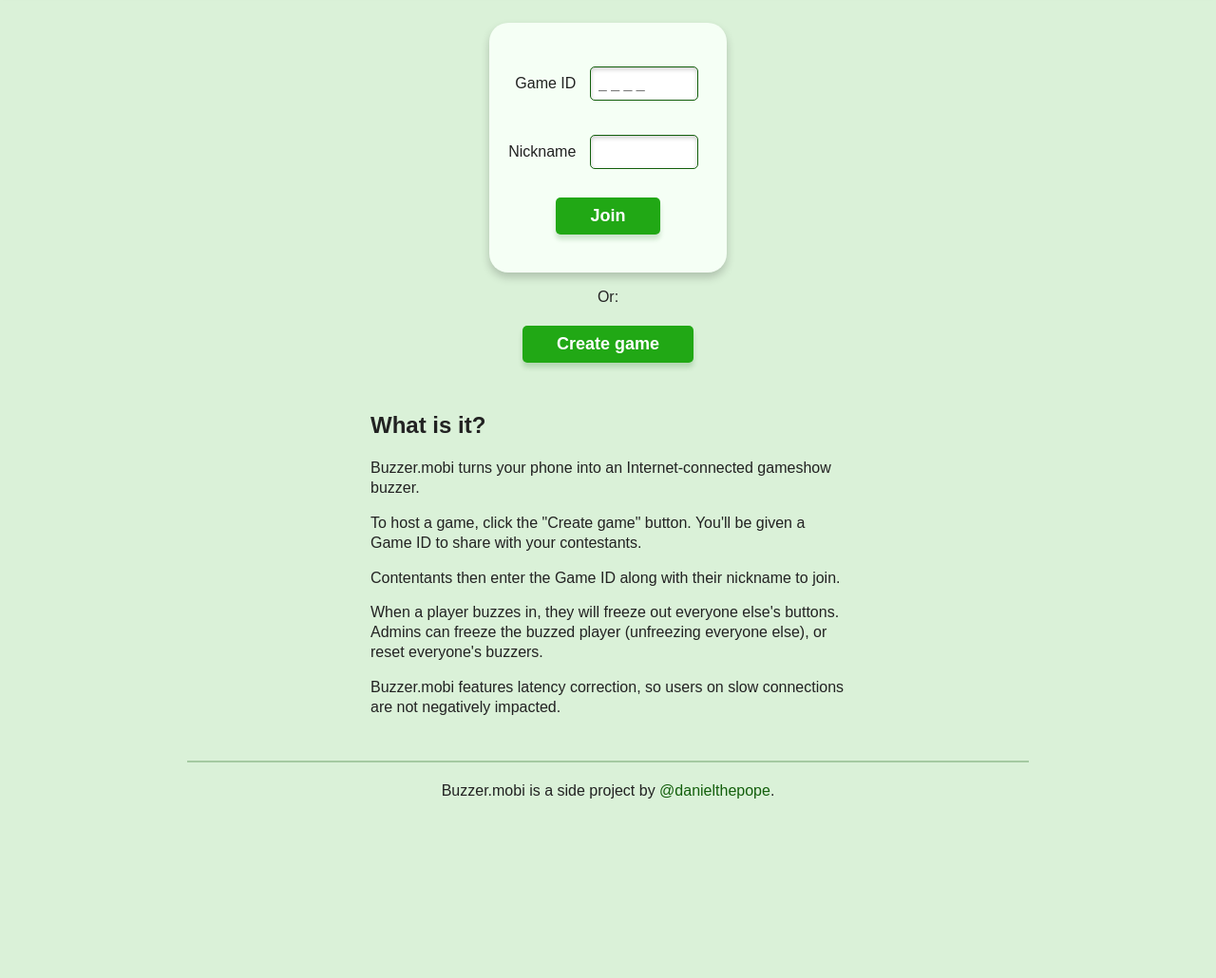
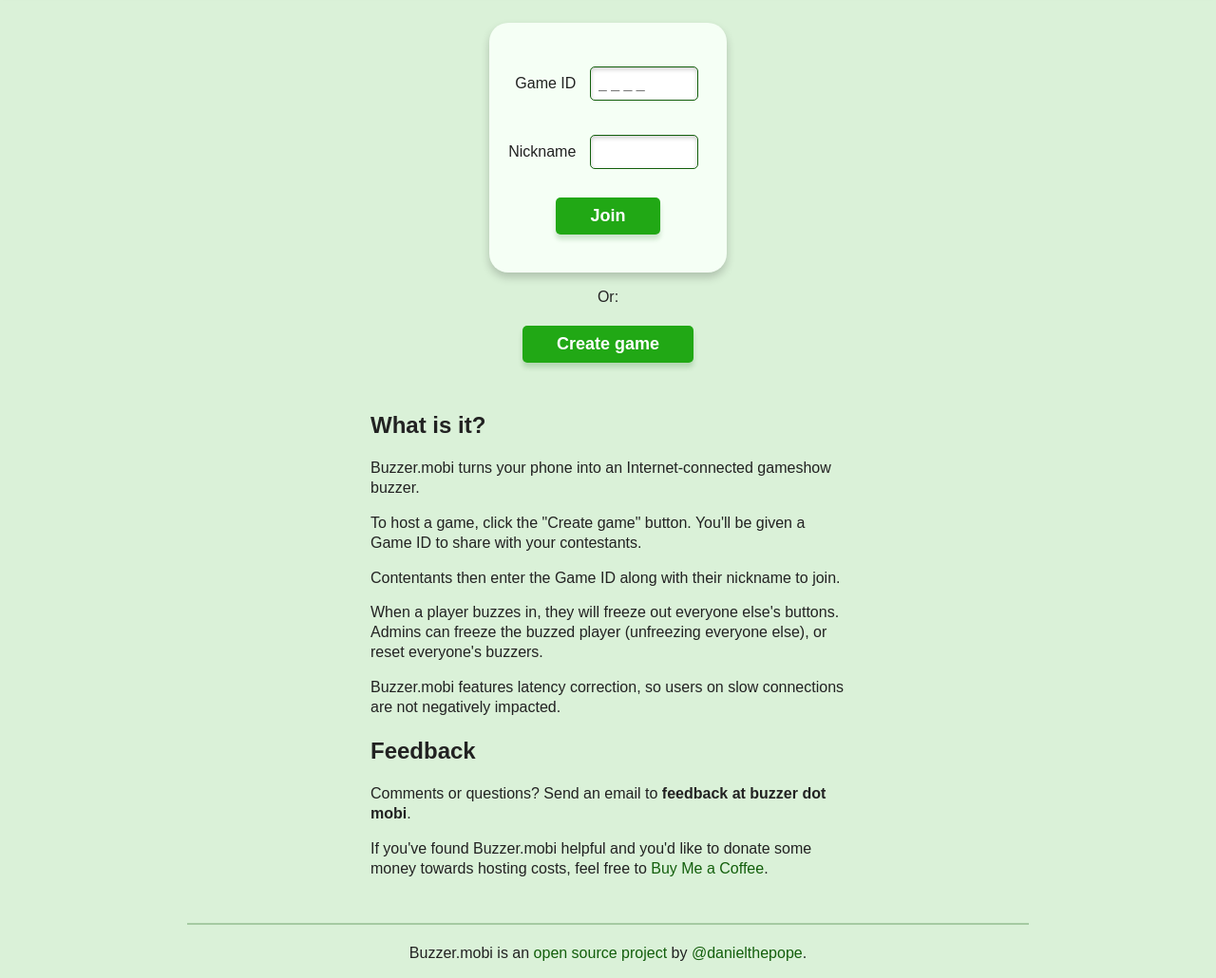
Before and after one commit to danielthepope/buzzer, a website: page client/index.html in a window 1280 px wide. Shown: the part 70-1100 px from the top of the page at 95% size. Before the commit the page ends 930 px from the top, so only its background shows below. Drawn offline with Linux system fonts and the light colour scheme; no server answers.

Commit message:
Prepare for open source

```diff
--- a/client/index.html
+++ b/client/index.html
@@ -54,11 +54,14 @@
             <p>When a player buzzes in, they will freeze out everyone else's buttons. Admins can freeze the buzzed
                 player (unfreezing everyone else), or reset everyone's buzzers.</p>
             <p>Buzzer.mobi features latency correction, so users on slow connections are not negatively impacted.</p>
+            <h2>Feedback</h2>
+            <p>Comments or questions? Send an email to <strong>feedback at buzzer dot mobi</strong>.</p>
+            <p>If you've found Buzzer.mobi helpful and you'd like to donate some money towards hosting costs, feel free to <a href="https://www.buymeacoffee.com/danielthepope">Buy Me a Coffee</a>.</p>
         </div>
 
         <footer>
             <hr>
-            <p>Buzzer.mobi is a side project by <a href="https://twitter.com/danielthepope">@danielthepope</a>.</p>
+            <p>Buzzer.mobi is an <a href="https://github.com/danielthepope/buzzer">open source project</a> by <a href="https://twitter.com/danielthepope">@danielthepope</a>.</p>
         </footer>
     </div>
 
@@ -96,12 +99,10 @@
         if ('serviceWorker' in navigator) {
             navigator.serviceWorker.register('/sw.js')
                 .then((reg) => {
-                    // registration worked
                     console.log('Service worker registration succeeded. Scope is ' + reg.scope);
                 }).catch((error) => {
-                    // registration failed
                     console.log('Service worker registration failed with ' + error);
-                });;
+                });
         }
     </script>
 </body>
--- /dev/null
+++ b/client/robots.txt
@@ -0,0 +1,2 @@
+User-agent: *
+Allow: /
--- a/package.json
+++ b/package.json
@@ -1,5 +1,5 @@
 {
-  "name": "buzz",
+  "name": "buzzer",
   "version": "1.1.0",
   "description": "",
   "main": "app.js",
@@ -9,7 +9,7 @@
   },
   "keywords": [],
   "author": "",
-  "license": "ISC",
+  "license": "MIT",
   "dependencies": {
     "express": "^4.17.1",
     "socket.io": "^2.4.1"
```
Also changed, not shown: README.md, 2 other files.
